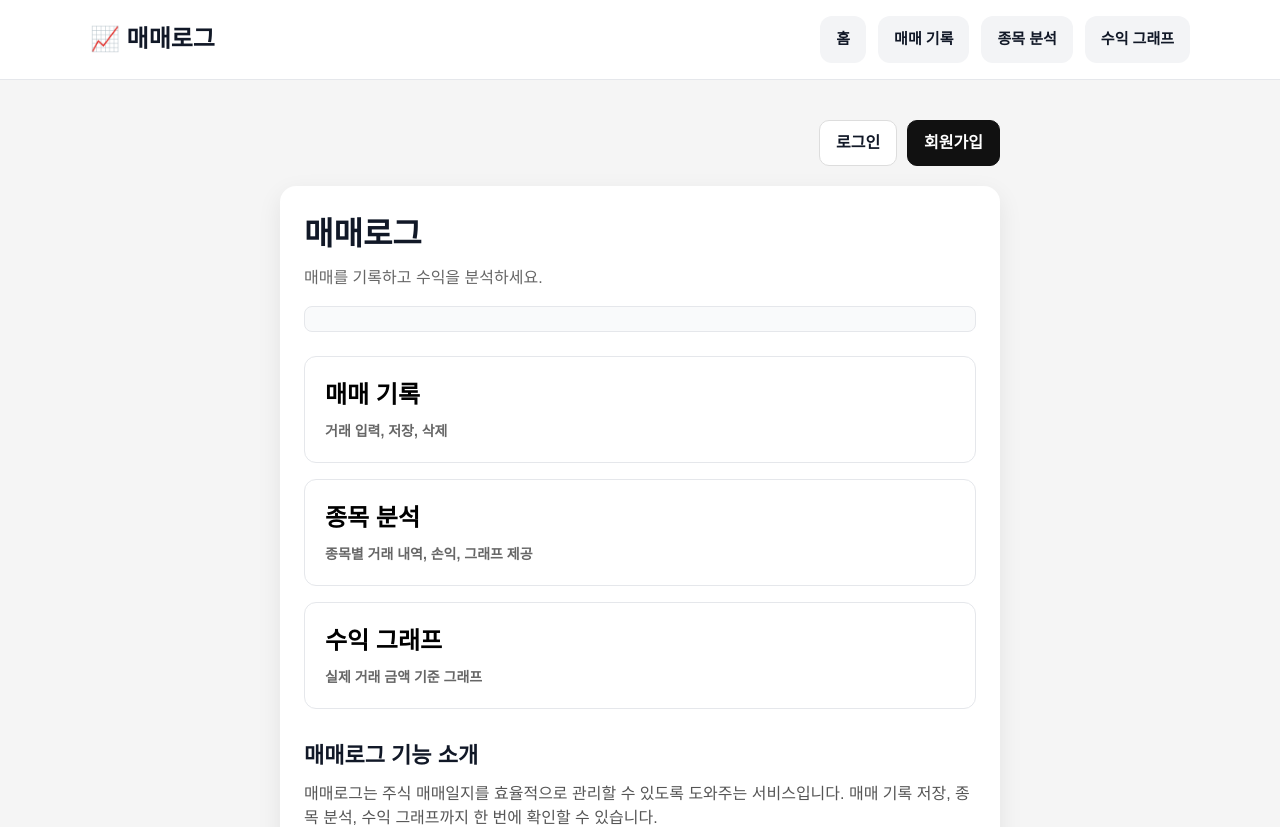
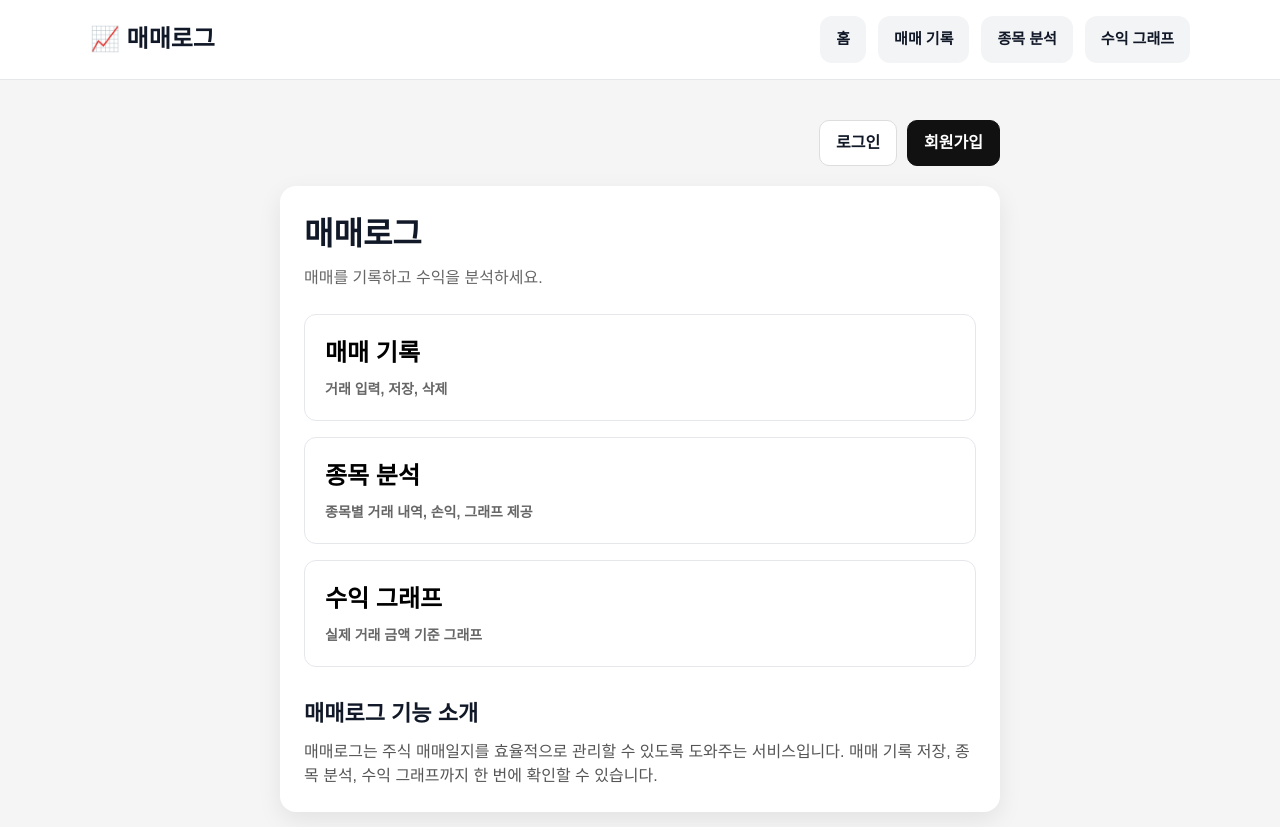
Before and after one commit to gim950104-lang/trading-journal, a Next.js app: page / in a window 1280 px wide. Shown: the top 827 px of the page. Built offline with nearby package versions, Linux system fonts and the light colour scheme; no server answers.

Commit message:
빈 상태 박스 제거

```diff
--- a/app/page.tsx
+++ b/app/page.tsx
@@ -85,20 +85,7 @@ export default async function Home() {
 
         </p>
 
-        {/* 상태 */}
-        <div
-          style={{
-            marginTop: 16,
-            padding: 12,
-            borderRadius: 8,
-            backgroundColor: "#f9fafb",
-            border: "1px solid #e5e7eb",
-            fontSize: 14,
-          }}
-        >
 
-
-        </div>
 
         {/* 기능 */}
         <div style={{ marginTop: 24, display: "grid", gap: 16 }}>
```
